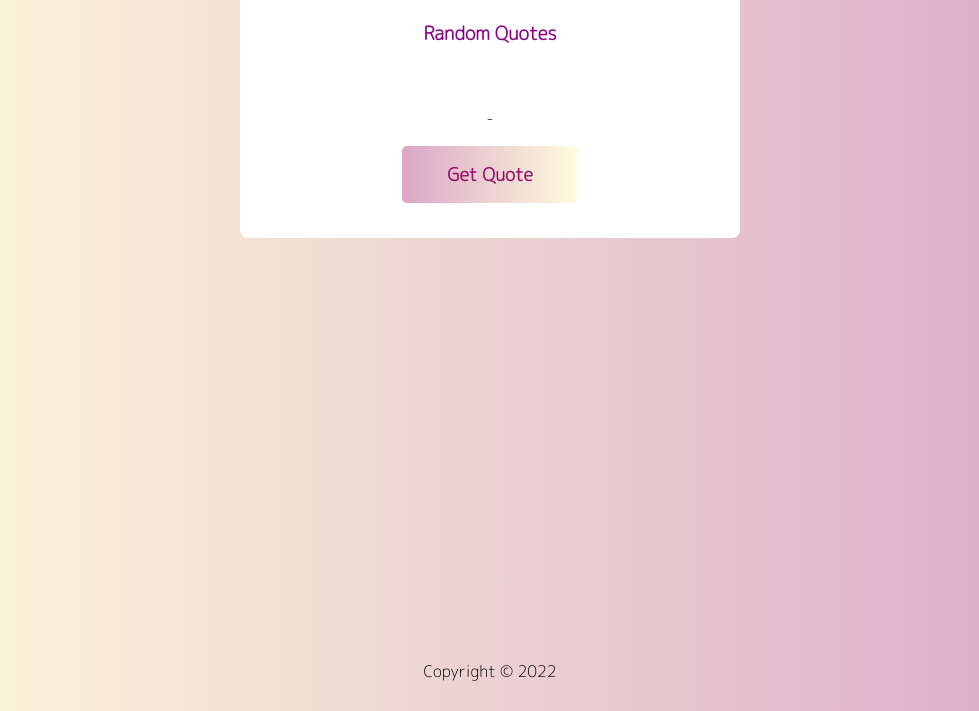
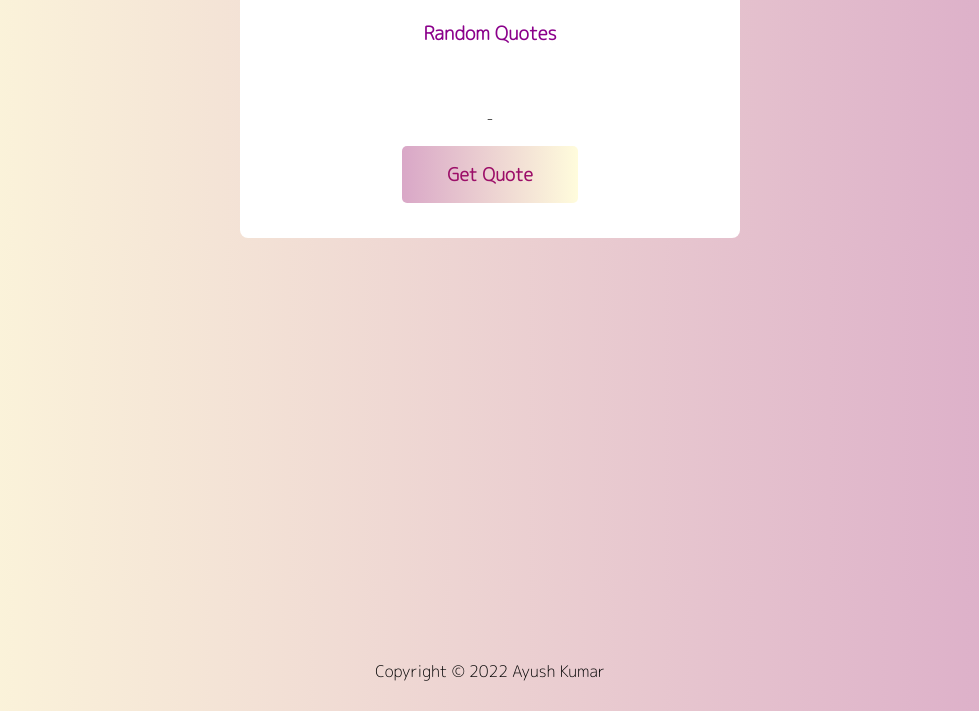
Before and after one commit to ayush153/Quote_Generator, a plain HTML site: page index.html in a window 1280 px wide. Shown: the part 89-800 px from the top of the page, without its empty margins (150-1129 px from the left). Drawn offline with Linux system fonts and the light colour scheme.

Commit message:
Update index.html

```diff
--- a/index.html
+++ b/index.html
@@ -24,7 +24,7 @@
         </main>
     </div>
     <footer>
-        <p>Copyright &copy; 2022</p>
+        <p>Copyright &copy; 2022 Ayush Kumar</p>
     </footer>
 
     <script src="script.js"></script>
```
